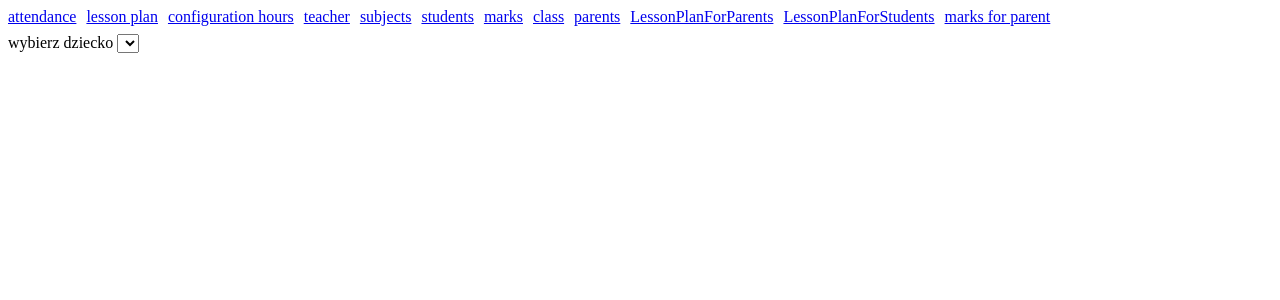
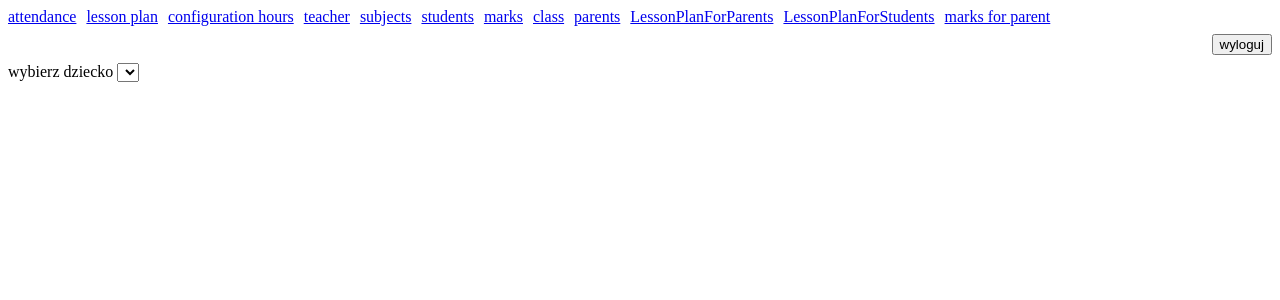
Before and after one commit to marzena918/EDZIENNIK, a Flask app: page /marks_for_parents in a window 1280 px wide. Shown: the top 300 px of the page. Run offline with Flask 3, Linux system fonts and the light colour scheme; data that the repository does not hold is empty.

Commit message:
add button log out

```diff
--- a/templates/marksForParents.html
+++ b/templates/marksForParents.html
@@ -13,6 +13,9 @@
 <div id="menu_id" class="menu"></div>
 <script> createMenu(document.getElementById('menu_id'));</script>
 <div id="name_parents" class="separated"></div>
+<div id="log_out" class="separated">
+    <button>wyloguj</button>
+</div>
 <div>
     <label for="children_id">wybierz dziecko </label>
     <select id="children_id" onclick="displayMarks()"></select>
```
